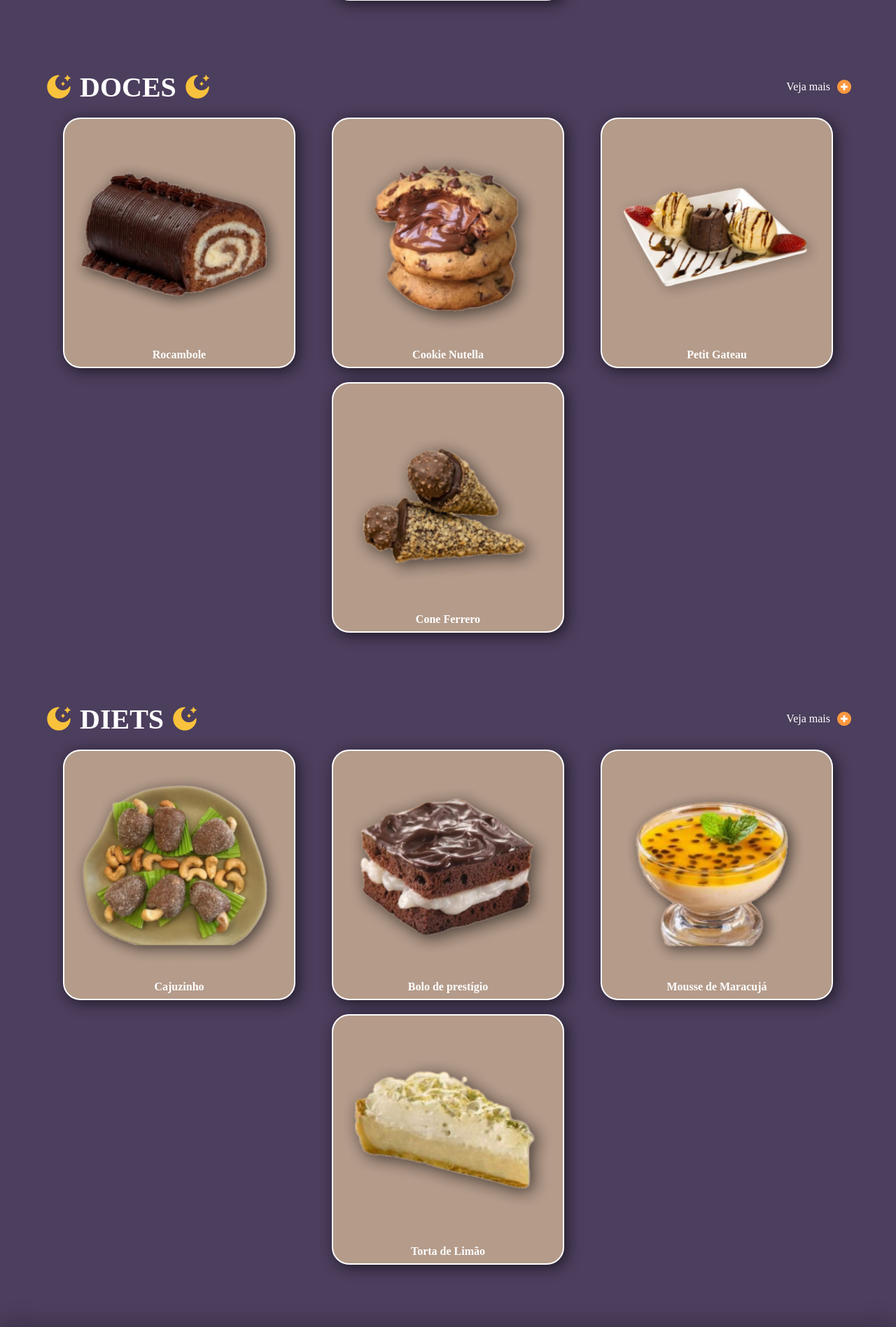
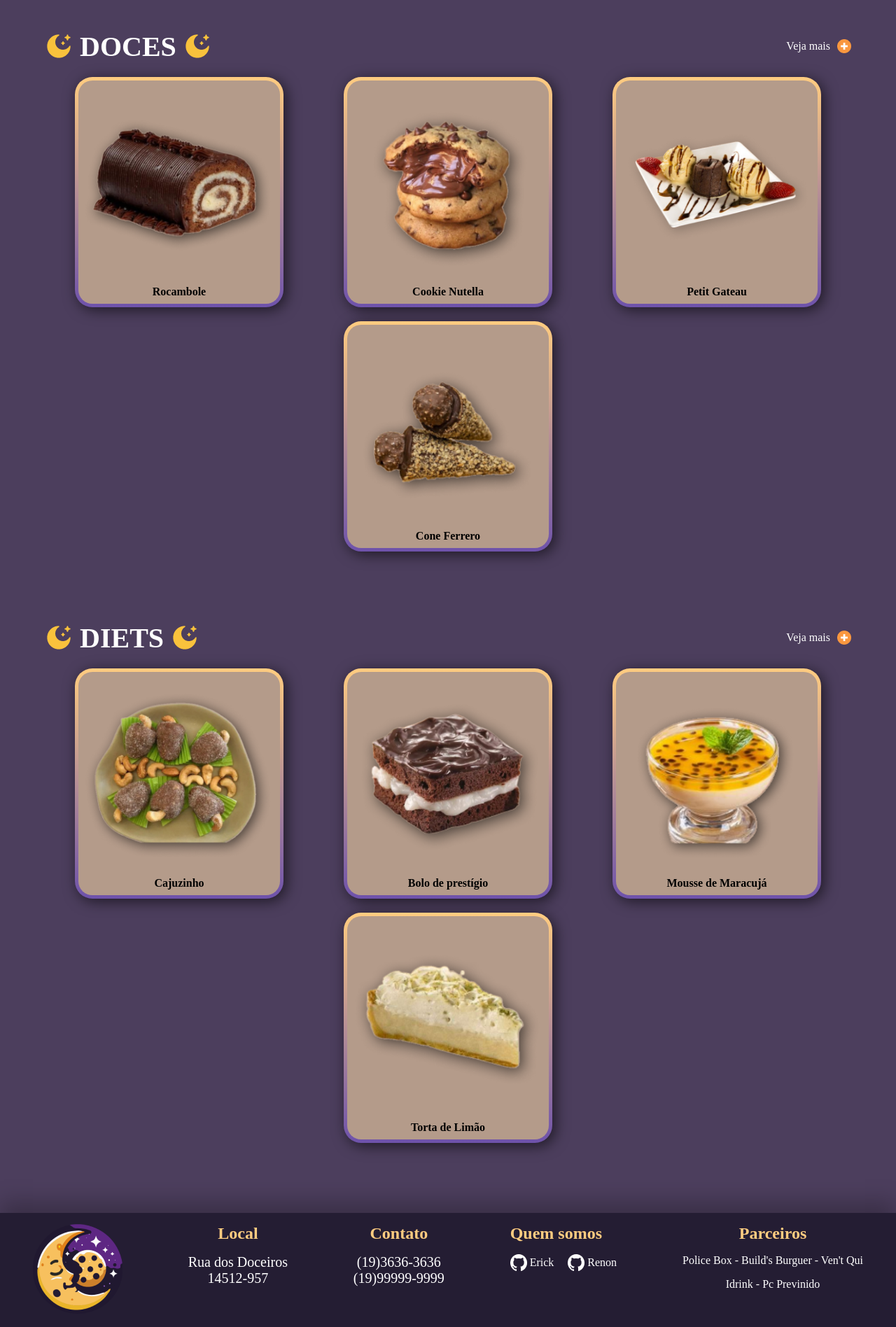
Before and after one commit to erickgusson/SENAC-Projeto-Integrador, a PHP site: page / in a window 1280 px wide. Shown: the part 1561-3457 px from the top of the page at 70% size. Run offline with PHP 8.4, Linux system fonts and the light colour scheme; some web fonts are replaced.

Commit message:
Pequenas alterações gerais no CSS e corpo do site
Co-authored-by: Erick Gusson <erickgusson@users.noreply.github.com>

```diff
--- a/assets/css/finalizar-compra.css
+++ b/assets/css/finalizar-compra.css
@@ -18,7 +18,7 @@ input[type="search"]{
     flex-wrap: wrap;
     justify-content: center;
 
-    gap: 100px;
+    gap: 50px;
     margin: 40px 0 80px;
 }
 
--- a/assets/css/home.css
+++ b/assets/css/home.css
@@ -80,7 +80,7 @@
 
     background-color: #B49B8A;
 
-    border: 2px solid white;
+    /* border: 2px solid white; */
     border-radius: 25px;
 
     padding: 8px 4px;
@@ -95,8 +95,8 @@
 }
 
 #home-produtos .produtos .produtos-bottom figure img {
-    width: 320px;
-    height: 320px;
+    width: 280px;
+    height: 280px;
 }
 
 @media screen and (max-width: 768px) {
--- a/assets/css/login-cadastro.css
+++ b/assets/css/login-cadastro.css
@@ -3,7 +3,6 @@
     flex-direction: column;
 
     margin: 10px;
-
 }
 
 #login-cadastro{
@@ -11,10 +10,9 @@
     justify-content: center;
     align-items: center;
     margin-top: 50px;
-    /* gap: 100px; */
     margin-bottom: 50px;
     flex-direction: column;
-
+    gap: 30px;
 }
 
 #login-cadastro h2{
--- a/assets/css/nav-footer.css
+++ b/assets/css/nav-footer.css
@@ -75,6 +75,7 @@
 
 #footer p {
     font-size: 20px;
+
 }
 
 #footer a {
@@ -88,11 +89,25 @@
     gap: 1rem;
 }
 
+#footer .sobre div {
+    display: flex;
+    align-items: center;
+    justify-content: center;
+    /* justify-content: space-between; */
+    gap: 20px;
+}
+
+#footer .sobre a, #footer .sobre a img{
+    display: flex;
+    align-items: center;
+    gap: 4px;
+}
+
 #footer .parceiros div{
     gap: 20px;
 }
 
-#footer .parceiros div a:hover{
+#footer .parceiros div a:hover, #footer .sobre div a:hover{
     color: #ffcc80;
 }
 
--- a/assets/css/produtos.css
+++ b/assets/css/produtos.css
@@ -74,6 +74,7 @@ input[type="search"] {
     display: flex;
     flex-direction: column;
     align-items: center;
+    justify-content: space-between;
 
     text-align: center;
     text-decoration: none;
--- a/assets/css/sobre.css
+++ b/assets/css/sobre.css
@@ -14,7 +14,7 @@ body {
 
 }
 
-.quem-somos div h2{
+.quem-somos div h1{
     text-align: center;
 }
 
--- a/assets/css/style.css
+++ b/assets/css/style.css
@@ -19,6 +19,10 @@ body {
     display: grid;
     min-height: 100vh;
     align-content: space-between;
+}
+
+h1 {
+    color: #ffcc80;
 }
 
 .banner {
--- a/includes/footer.php
+++ b/includes/footer.php
@@ -21,11 +21,23 @@
 
     </div>
 
-    <div class="col">
-        <a href="sobre.php"><h4>Quem somos</h4></a>
+    <div class="col sobre">
+        <a href="sobre.php">
+            <h4>Quem somos</h4>
+        </a>
+
+        <div>
+            <a href="https:/github.com/erickgusson" target="_blank">
+                <img src="./assets/img/icon/icon-github.png" alt="Logo do github para acessar o perfil do gitbhub do Erick"> Erick
+            </a>
+
+            <a href="https:/github.com/RenonHG" target="_blank">
+                <img src="./assets/img/icon/icon-github.png" alt="Logo do github para acessar o perfil do gitbhub do Renon"> Renon
+            </a>
+        </div>
     </div>
 
-    <div class="col parceiros" >
+    <div class="col parceiros">
         <h4>Parceiros</h4>
 
         <div>
--- a/includes/header.php
+++ b/includes/header.php
@@ -39,7 +39,7 @@
                         <a href="index.php" class="botao-geral"><img src="assets/img/icon/icon-home.png" alt="icone de carrinho de compras">Início</a>
                         <a href="carrinho.php" class="botao-geral"><img src="assets/img/icon/icon-carrinho.png" alt="icone de carrinho de compras">Carrinho</a>
                         <a href="finalizar-compra.php" class="botao-geral"><img src="assets/img/icon/icon-pagamento.png" alt="icone representando um pessoa">Finalizar compras</a>
-                        <a href="produtos.php" class="botao-geral"><img src="assets/img/icon/icon-pesquisar.png" alt="icone de lupa">Pesquisar</a>
+                        <a href="produtos.php" class="botao-geral"><img src="assets/img/icon/icon-pesquisar.png" alt="icone de lupa">Produtos</a>
                         <a href="sobre.php" class="botao-geral"><img src="assets/img/icon/icon-quem-somos.png" alt="icone representando um pessoa">Quem somos</a>
                         <a href="login-cadastro.php" class="botao-geral"><img src="assets/img/icon/icon-login.png" alt="icone representando um pessoa">Login</a>
                     </div>
--- a/index.php
+++ b/index.php
@@ -19,7 +19,7 @@ include "./includes/header.php"
 
         <div class="produtos-bottom">
 
-            <figure>
+            <figure class="caixa-produto">
 
                 <img src="assets/img/produtos/LuaMel.png" alt="Lua de mel">
 
@@ -31,7 +31,7 @@ include "./includes/header.php"
 
             </figure>
 
-            <figure>
+            <figure class="caixa-produto">
 
                 <img src="assets/img/produtos/PaoMel.png" alt="Pão de mel">
 
@@ -43,7 +43,7 @@ include "./includes/header.php"
 
             </figure>
 
-            <figure>
+            <figure class="caixa-produto">
 
                 <img src="assets/img/produtos/TortaMorango.png" alt="Torta de morango">
 
@@ -55,7 +55,7 @@ include "./includes/header.php"
 
             </figure>
 
-            <figure>
+            <figure class="caixa-produto">
 
                 <img src="assets/img/produtos/Napoleon.png" alt="Napoleon">
 
@@ -83,28 +83,28 @@ include "./includes/header.php"
 
         <div class="produtos-bottom">
 
-            <figure>
+            <figure class="caixa-produto">
                 <img src="assets/img/produtos/Rocambole.png" alt="Rocambole">
                 <figcaption>
                     <h4>Rocambole</h4>
                 </figcaption>
             </figure>
 
-            <figure>
+            <figure class="caixa-produto">
                 <img src="assets/img/produtos/CookieNutella.png" alt="Cookie de Nutella">
                 <figcaption>
                     <h4>Cookie Nutella</h4>
                 </figcaption>
             </figure>
 
-            <figure>
+            <figure class="caixa-produto">
                 <img src="assets/img/produtos/PetitGateau.png" alt="Petit Gateau">
                 <figcaption>
                     <h4>Petit Gateau</h4>
                 </figcaption>
             </figure>
 
-            <figure>
+            <figure class="caixa-produto">
                 <img src="assets/img/produtos/ConeFerrero.png" alt="Cone de Ferrero Rocher">
                 <figcaption>
                     <h4>Cone Ferrero</h4>
@@ -121,28 +121,28 @@ include "./includes/header.php"
 
         <div class="produtos-bottom">
 
-            <figure>
+            <figure class="caixa-produto">
                 <img src="assets/img/produtos/Cajuzinho.png" alt="Cajuzinho">
                 <figcaption>
                     <h4>Cajuzinho</h4>
                 </figcaption>
             </figure>
 
-            <figure>
+            <figure class="caixa-produto">
                 <img src="assets/img/produtos/BoloPrestigio.png" alt="Bolo de prestigio">
                 <figcaption>
                     <h4>Bolo de prestígio</h4>
                 </figcaption>
             </figure>
 
-            <figure>
+            <figure class="caixa-produto">
                 <img src="assets/img/produtos/MousseMaracuja.png" alt="Mousse de maracujá">
                 <figcaption>
                     <h4>Mousse de Maracujá</h4>
                 </figcaption>
             </figure>
 
-            <figure>
+            <figure class="caixa-produto">
                 <img src="assets/img/produtos/TortaLimao.png" alt="Torta de limão">
                 <figcaption>
                     <h4>Torta de Limão</h4>
--- a/produto-selecionado.php
+++ b/produto-selecionado.php
@@ -22,7 +22,7 @@ if (isset($_GET['id']) && !empty($_GET['id'])) {
     <figure>
 
         <div class="produto-img-tag">
-            <img class="caixa-produto" src="assets/img/produtos/<?= $dados['imagem'] ?>.png" alt="<?= $dados['nome'] ?>">
+            <img class="caixa-produto" src="assets/img/produtos/<?= $dados['imagem'] ?>.png" alt="Foto de <?= $dados['nome'] ?>">
 
             <div class="tags">
                 <span>Torta</span>
--- a/sobre.php
+++ b/sobre.php
@@ -6,7 +6,7 @@ include "./includes/header.php" ?>
     <br>
     <div>
         <p>
-        <h2>Quem somos?</h2>
+        <h1>Quem somos?</h1>
         </p>
         <p>Este projeto foi desenvolvido no Senac pelos alunos Erick e Renon. A doceria foi escolhida por livre e
             espontânea vontade e interesse dos mesmos.</p>
```
Also changed, not shown: login-cadastro.php (+6 -6 lines), README.md, assets/img/icon/icon-github.png (added), assets/img/icon/icon-produto.png (added).
